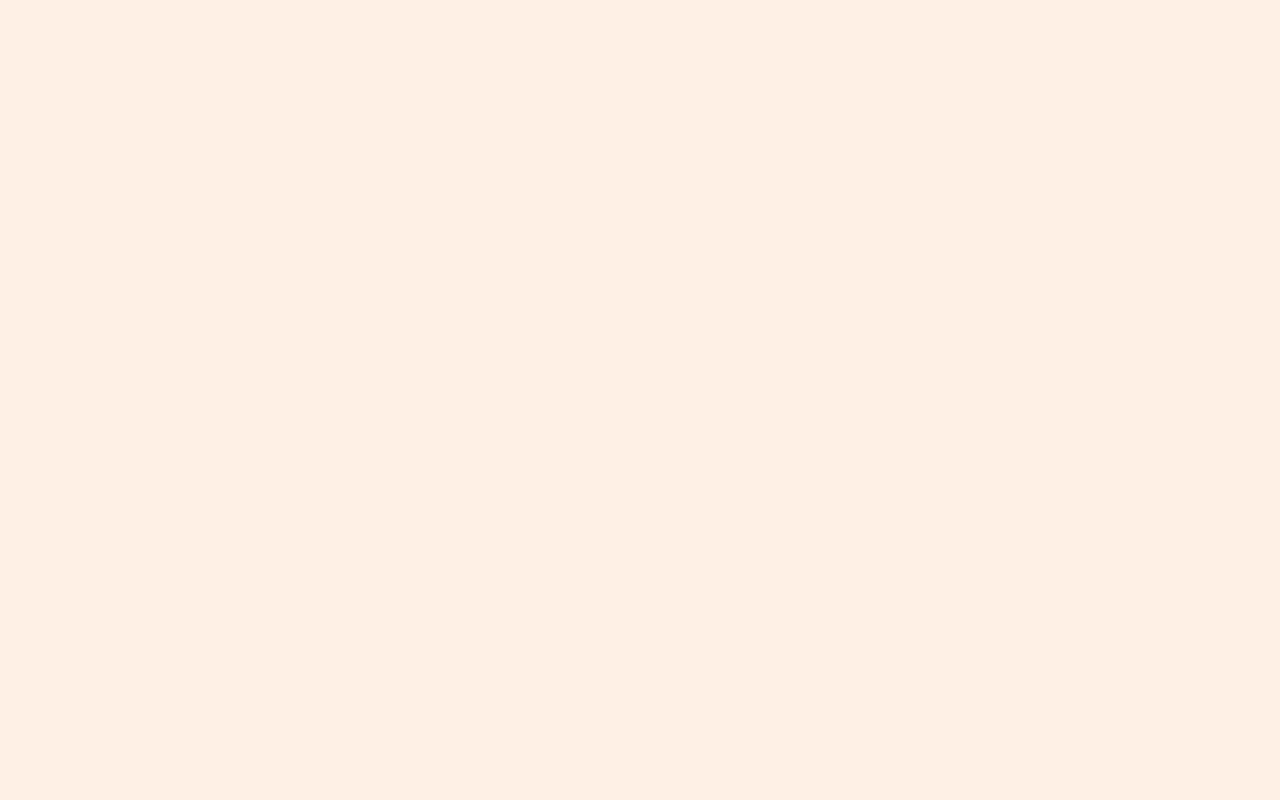
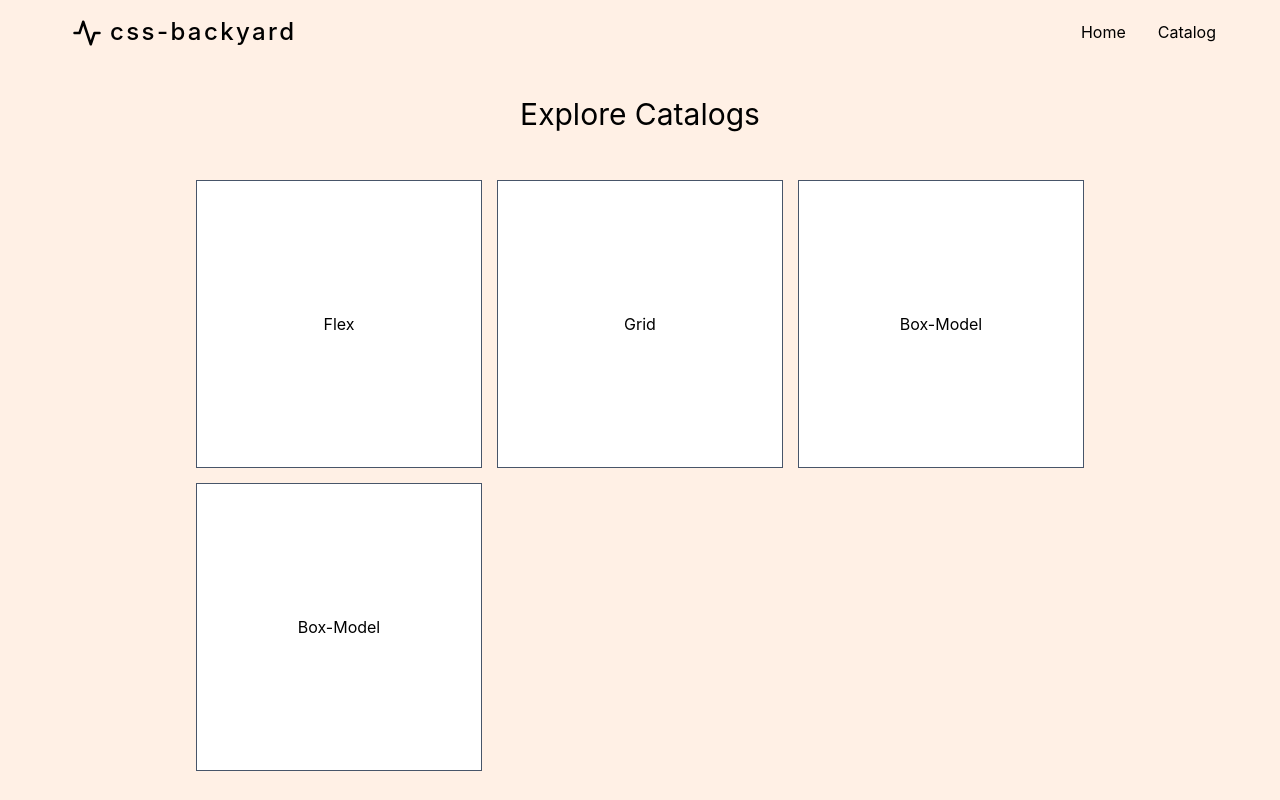
Before and after one commit to Deepak8717/css-backyard, a React (Create React App) app: page /catalog in a window 1280 px wide. Before the commit this address had no page. Built offline with nearby package versions, Linux system fonts and the light colour scheme.

Commit message:
catalog page/routing for catalog/designed flex catalog page

```diff
--- a/src/App.js
+++ b/src/App.js
@@ -1,9 +1,10 @@
-import Navbar from "./Navbar";
+import Main from "./layout/Main";
+import Navbar from "./layout/Navbar";
 function App() {
   return (
-    <div className="max-w-[1296px] w-[100%] h-96 mx-auto">
+    <Main>
       <Navbar />
-    </div>
+    </Main>
   );
 }
 
--- a/src/Navbar.jsx
+++ /dev/null
@@ -1,21 +0,0 @@
-import React from "react";
-import { Link } from "react-router-dom";
-import { FiActivity } from "react-icons/fi";
-const Navbar = () => {
-  return (
-    <div className="text-center mt-8 flex justify-evenly items-center ">
-      <div className="text-2xl font-medium tracking-widest">
-        <FiActivity className="text-3xl inline mx-2" />
-        <span>css-backyard</span>
-      </div>
-      <div className="">
-        <Link to="" className="mx-8">
-          Home
-        </Link>
-        <Link to="/catelog">Catalog</Link>
-      </div>
-    </div>
-  );
-};
-
-export default Navbar;
--- /dev/null
+++ b/src/catalogues/Catalogue.jsx
@@ -0,0 +1,35 @@
+import React from "react";
+import { Link } from "react-router-dom";
+import Main from "../layout/Main";
+import Navbar from "../layout/Navbar";
+
+const Catalogue = () => {
+  return (
+    <Main>
+      <Navbar />
+
+      <div className="my-24">
+        <h3 className="text-3xl text-center">Explore Catalogs</h3>
+        <div className="fluid-grid my-12 mx-auto justify-center cursor-pointer ">
+          <Link to="/catalog/flex">
+            <div className="flex justify-center items-center h-72 bg-white border border-slate-600 ">
+              Flex
+            </div>
+          </Link>
+
+          <div className="flex justify-center items-center h-72 bg-white border border-slate-600 ">
+            Grid
+          </div>
+          <div className="flex justify-center items-center h-72 bg-white border border-slate-600 ">
+            Box-Model
+          </div>
+          <div className="flex justify-center items-center h-72 bg-white border border-slate-600 ">
+            Box-Model
+          </div>
+        </div>
+      </div>
+    </Main>
+  );
+};
+
+export default Catalogue;
--- /dev/null
+++ b/src/catalogues/Flex.jsx
@@ -0,0 +1,76 @@
+import React from "react";
+import { Link } from "react-router-dom";
+import Main from "../layout/Main";
+import Navbar from "../layout/Navbar";
+const Flex = () => {
+  return (
+    <Main>
+      <Navbar />
+      <div className="my-24">
+        <div className="my-12 h-36 bg-[#01AE6E] text-white flex flex-col justify-center items-center">
+          <h3 className="text-3xl background my-2">Learn Flexbox</h3>
+          <Link
+            to="/lesson/flex"
+            className="p-2 bg-[#DDC694] w-24 text-black font-medium text-xl text-center rounded-lg"
+          >
+            Start
+          </Link>
+        </div>
+        <div className="capitalize border-b-2 border-black text-2xl">
+          overview
+        </div>
+        <div className="my-8 max-w-[720px]">
+          <div className="my-8">
+            <h4 className="my-2 text-2xl font-medium">What is flexbox ?</h4>
+            <span className="text-xl">
+              Flexbox is a one-dimensional layout method for arranging items in
+              rows or columns
+            </span>
+          </div>
+          <div className="my-8">
+            <h4 className="my-2 text-2xl font-medium">Why Flexbox?</h4>
+            <span className="text-xl">
+              The following simple layout designs are either difficult or
+              impossible to achieve with such float and positining in any kind
+              of convenient, flexible way:
+            </span>
+            <ul className="list-disc  pl-8">
+              <li className="my-4">
+                Vertically centering a block of content inside its parent.
+              </li>
+              <li className="my-4">
+                Making all the children of a container take up an equal amount
+                of the available width/height, regardless of how much
+                width/height is available.
+              </li>
+              <li className="my-4">
+                Making all columns in a multiple-column layout adopt the same
+                height even if they contain a different amount of content.
+              </li>
+            </ul>
+          </div>
+          <div className="my-8">
+            <h4 className="my-2 text-2xl font-medium">Take-Away Skills:</h4>
+            <ul className="list-disc  pl-8">
+              <li className="my-4">
+                Align items/content on horizontal/verticle axis
+              </li>
+              <li className="my-4">
+                Alignment, justification and distribution of free space between
+                items
+              </li>
+              <li className="my-4">
+                Other flex properties such as
+                <span className="bg-green-200 m-2">flex-grow</span>,
+                <span className="bg-green-200 m-2">flex-shrink</span>,
+                <span className="bg-green-200 m-2">flex-basis</span>.
+              </li>
+            </ul>
+          </div>
+        </div>
+      </div>
+    </Main>
+  );
+};
+
+export default Flex;
--- a/src/index.css
+++ b/src/index.css
@@ -7,3 +7,8 @@ body {
   font-family: -apple-system, BlinkMacSystemFont, "Segoe UI", Roboto, Oxygen,
     Ubuntu, Cantarell, "Open Sans", "Helvetica Neue", sans-serif;
 }
+.fluid-grid {
+  display: grid;
+  grid-gap: 15px;
+  grid-template-columns: repeat(auto-fill, 286px);
+}
--- a/src/index.js
+++ b/src/index.js
@@ -3,12 +3,19 @@ import ReactDOM from "react-dom/client";
 import { BrowserRouter, Routes, Route } from "react-router-dom";
 import "./index.css";
 import App from "./App";
+import Catalogue from "./catalogues/Catalogue";
+import FlexCatalog from "./catalogues/Flex";
+import FlexLesson from "./lessons/flex/Flex";
 
 const root = ReactDOM.createRoot(document.getElementById("root"));
 root.render(
   <BrowserRouter>
     <Routes>
       <Route path="" element={<App />} />
+      <Route path="home" element={<App />} />
+      <Route path="catalog" element={<Catalogue />}></Route>
+      <Route path="catalog/flex" element={<FlexCatalog />} />
+      <Route path="/lesson/flex" element={<FlexLesson />} />
     </Routes>
   </BrowserRouter>
 );
--- /dev/null
+++ b/src/layout/Main.jsx
@@ -0,0 +1,9 @@
+import React from "react";
+
+const Main = (props) => {
+  return (
+    <div className="max-w-[1296px] w-[90%] h-96 mx-auto">{props.children}</div>
+  );
+};
+
+export default Main;
--- /dev/null
+++ b/src/layout/Navbar.jsx
@@ -0,0 +1,30 @@
+import React from "react";
+import { Link } from "react-router-dom";
+import { FiActivity } from "react-icons/fi";
+import { GiHamburgerMenu } from "react-icons/gi";
+const Navbar = () => {
+  return (
+    <div className="fixed  max-w-[1296px] w-[90%] top-0 py-4 bg-[#fff0e5]">
+      <div className="text-center  flex justify-between items-center ">
+        <Link to="/home">
+          <div className="text-2xl font-medium tracking-widest">
+            <FiActivity className="text-3xl inline mx-2" />
+            <span>css-backyard</span>
+          </div>
+        </Link>
+
+        <div className="">
+          <Link to="/home" className="mx-8 hidden md:inline">
+            Home
+          </Link>
+          <Link to="/catalog" className="hidden md:inline">
+            Catalog
+          </Link>
+          <GiHamburgerMenu className="md:hidden" />
+        </div>
+      </div>
+    </div>
+  );
+};
+
+export default Navbar;
--- /dev/null
+++ b/src/lessons/flex/Flex.jsx
@@ -0,0 +1,7 @@
+import React from "react";
+
+const Flex = () => {
+  return <div>flex</div>;
+};
+
+export default Flex;
--- a/tailwind.config.js
+++ b/tailwind.config.js
@@ -1,7 +1,9 @@
 module.exports = {
   content: ["./src/**/*.{js,jsx,ts,tsx}"],
   theme: {
-    extend: {},
+    extend: {
+      gridTemplateColumns: {},
+    },
   },
   plugins: [],
 };
```
